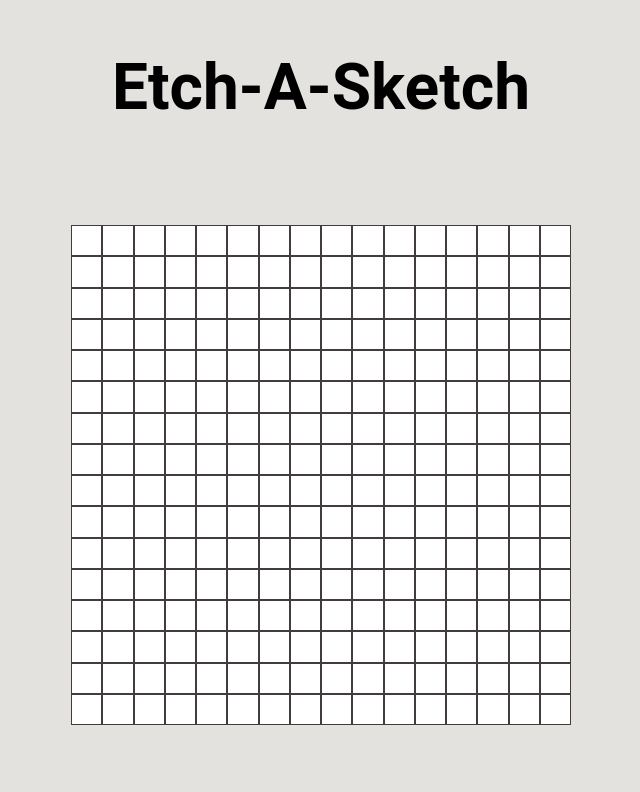
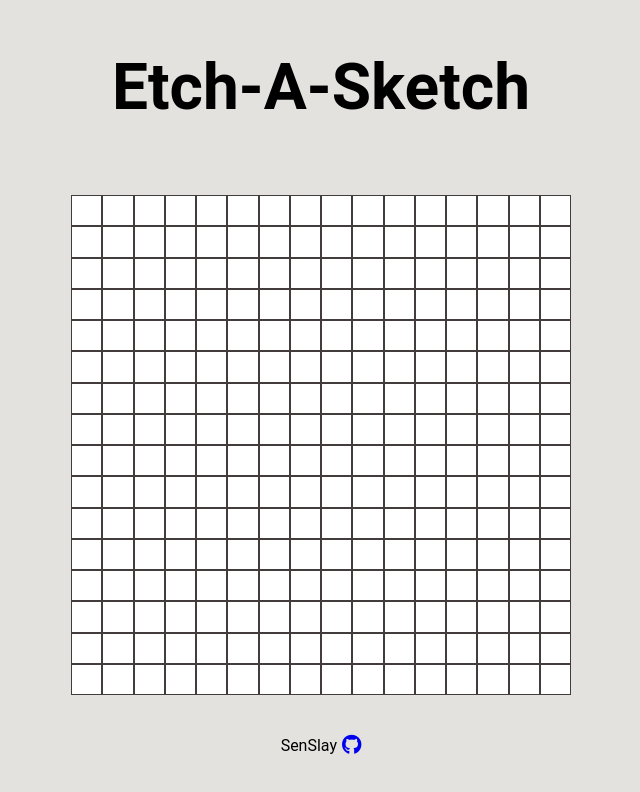
Before and after one commit to SenSlay/etch-a-sketch, a plain HTML site: page index.html in a window 1280 px wide. Shown: the whole page, without its empty margins (319-959 px from the left). Drawn offline with Linux system fonts and the light colour scheme.

Commit message:
Add footer content and style

```diff
--- a/index.html
+++ b/index.html
@@ -5,6 +5,7 @@
     <meta name="viewport" content="width=device-width, initial-scale=1.0">
     <title>Etch-A-Sketch</title>
     <link rel="stylesheet" href="styles.css">
+    <script src="https://kit.fontawesome.com/19aba0697a.js" crossorigin="anonymous"></script>
 </head>
 <body>
     <div class="header">
@@ -20,7 +21,10 @@
     </div>
 
     <div class="footer">
-
+        <p>SenSlay</p>
+        <a href="https://github.com/SenSlay" target="_blank">
+            <i class="fab fa-github" aria-hidden="true" style="font-size: 20px;"></i>
+        </a>
     </div>
 
     <script src="script.js"></script>
--- a/styles.css
+++ b/styles.css
@@ -21,7 +21,16 @@
 
 .main {
     display: flex;
-    padding: 50px;
+    padding: 20px 50px;
+}
+
+.footer {
+    display: flex;
+    justify-content: center;
+    align-items: center;
+    margin-top: auto;
+    padding: 20px 0px;
+    gap: 5px;
 }
 
 .grid {
```
